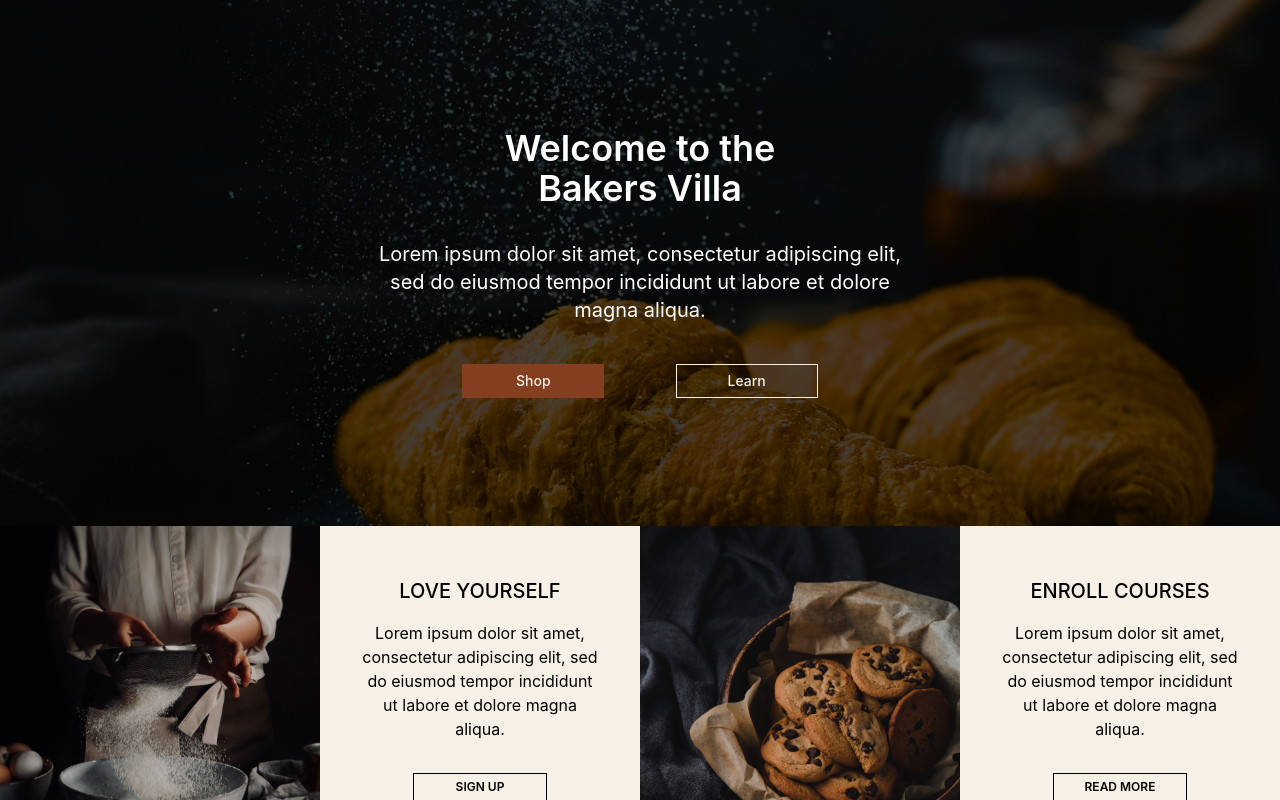
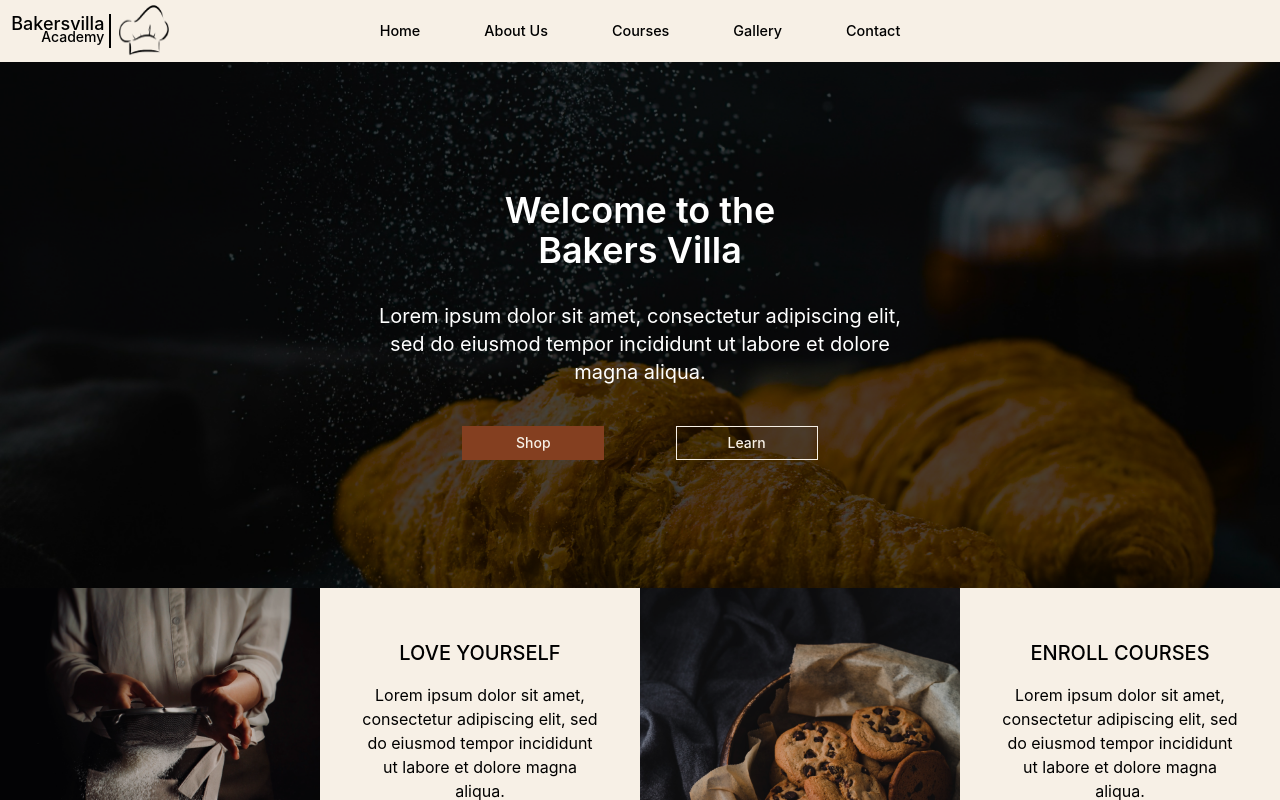
Before and after one commit to jjchann03/Bakersville, a React (Create React App) app: page / in a window 1280 px wide. Shown: the top 800 px of the page. Built offline with nearby package versions, Linux system fonts and the light colour scheme.

Commit message:
updated Navbar

```diff
--- a/src/App.js
+++ b/src/App.js
@@ -6,7 +6,7 @@ import Home from './Pages/Home/Home';
 function App() {
   return (
     <div className="App">
-      {/* <Navbar/> */}
+      <Navbar/>
       <Routes>
         <Route path='/' element={<Home/>}/>
       </Routes>
--- a/src/Navbar/Navbar.js
+++ b/src/Navbar/Navbar.js
@@ -1,26 +1,56 @@
 import { Link } from "react-router-dom";
 import './navbar.css'
+import { IoMenu } from "react-icons/io5";
+import { useState } from "react";
+import { IoClose } from "react-icons/io5";
+
+
 
 export default function Navbar(){
+    const [isMobOpen, setIsMobOpen] = useState(false);
+
     return(
-        <div className="nav-body">
-            <div className="nav-brand">
-                <div id="nav-brand-name">
-                    <p id="bakersvilla">Bakersvilla</p>
-                    <p id="academy">ACADEMY</p>
+        <div className={`grid grid-cols-6 lg:grid-cols-7 bg-[#F7F0E6;] ${(isMobOpen)?'fixed top-0 left-0 z-50':''}`}>
+            <div id="nav-brand" className="nav-brand flex justify-start sm:justify-center items-center w-full col-span-3 sm:col-span-1
+            px-[0.5rem] py-[0.4rem] sm:ml-2 lg:ml-0 lg:py-[0.2rem]">
+                <div id="nav-brand-name" className="text-end">
+                    <p id="bakersvilla" className="font-bold font-medium
+                    text-base sm:text-sm md:text-base xl:text-lg 2xl:text-xl
+                    leading-[11px] sm:leading-[10px] md:leading-[11px] xl:leading-[12px] 2xl:leading-[14px]">Bakersvilla <br/><span className="text-xs sm:text-[0.65rem] md:text-xs xl:text-sm 2xl:text-base
+                    sm:leading-[10px] md:leading-[11px] xl:leading-[12px] 2xl:leading-[14px] "> Academy</span></p>
                 </div>
                 <hr/>
-                <img src={`${process.env.PUBLIC_URL}/images/logo.png`} alt="logo" id="nav-logo"/>
+                <img src={`${process.env.PUBLIC_URL}/images/logo.png`} alt="logo" id="nav-logo" className="w-[13%] sm:w-4/12 2xl:w-3/12 aspect-square"/>
             </div>
 
-            <div className="nav-link-container">
-                <Link className="nav-link">Home</Link>
-                <Link className="nav-link">About Us</Link>
-                <Link className="nav-link">Courses</Link>
-                <Link className="nav-link">Gallery</Link>
-                <Link className="nav-link">Contact</Link>
+            <div className="hidden sm:flex col-span-5 h-full mx-auto justify-center items-center">
+                <Link className="text-[0.75rem] md:text-[0.8rem] lg:text-[0.9rem]
+                font-medium sm:mx-6 md:mx-8 my-0">Home</Link>
+                <Link className="text-[0.75rem] md:text-[0.8rem] lg:text-[0.9rem]
+                font-medium sm:mx-6 md:mx-8 my-0">About Us</Link>
+                <Link className="text-[0.75rem] md:text-[0.8rem] lg:text-[0.9rem]
+                font-medium sm:mx-6 md:mx-8 my-0">Courses</Link>
+                <Link className="text-[0.75rem] md:text-[0.8rem] lg:text-[0.9rem]
+                font-medium sm:mx-6 md:mx-8 my-0">Gallery</Link>
+                <Link className="text-[0.75rem] md:text-[0.8rem] lg:text-[0.9rem]
+                font-medium sm:mx-6 md:mx-8 my-0">Contact</Link>
             </div>
 
+            <div className="block sm:hidden col-span-3 flex justify-end mr-[10%] items-center text-xl">
+                {(isMobOpen)?<IoClose onClick={()=>setIsMobOpen(!isMobOpen)}/>:
+                    <IoMenu onClick={()=>setIsMobOpen(!isMobOpen)} />}
+            </div>
+
+            <div className={`${(isMobOpen?'flex':'hidden')} min-w-screen w-screen min-h-screen h-screen justify-center flex-col items-center`}>
+                <Link className="text-base
+                font-medium my-3">About Us</Link>
+                <Link className="text-base
+                font-medium my-3">Courses</Link>
+                <Link className="text-base
+                font-medium my-3">Gallery</Link>
+                <Link className="text-base
+                font-medium my-3">Contact</Link>
+            </div>
 
         </div>
     );
--- a/src/Navbar/navbar.css
+++ b/src/Navbar/navbar.css
@@ -1,49 +1,6 @@
-.nav-body{
-    width: 100%;
-    display: grid;
-    grid-template-columns: 1fr 3fr 1fr;
+
+.nav-brand hr{
+    height: 60%;
+    border: 0.5px black solid;
+    margin: 0 0.3rem;
 }
-
-.nav-link-container{
-    width: fit-content;
-    margin: auto;
-}
-
-.nav-link{
-    text-decoration: none;
-    margin: 0 1.6rem;
-    font-size: 0.8rem;
-    font-weight: 600;
-    color: black;
-}
-
-.nav-brand{
-    width: fit-content;
-    display: flex;
-    justify-content: center;
-    align-items: center;
-    padding: 0.5rem 1rem;
-}
-#nav-brand-name{
-    margin-right: 0.2rem;
-    text-align: end;
-}
-#bakersvilla{
-    font-size: 1.05rem;
-    font-weight: 700;
-}
-#academy{
-    font-size: 0.75rem;
-    font-weight: 500;
-}
-#nav-brand-name p{
-    margin: 0;
-}
-.nav-brand hr{
-    height: 70%;
-    border: 0.5px black solid;
-}
-#nav-logo{
-    margin: 0 0.5rem 0 0.1rem;
-    width: 3.2rem;
-}
--- /dev/null
+++ b/src/Pages/Home/Components/Courses/CourseCard.js
@@ -0,0 +1,20 @@
+export default function CourseCard(props){
+    return(
+        <div id="card-body">
+            <div id="card-header">
+                <div id="img-container">
+
+                </div>
+                <div id="other-container">
+
+                </div>
+            </div>
+            <div id="card-body">
+                <p>{props.data.text}</p>
+            </div>
+            <div id="card-footer">
+                <button>START</button>
+            </div>
+        </div>
+    )
+}
--- a/src/Pages/Home/Components/Courses/Courses.js
+++ b/src/Pages/Home/Components/Courses/Courses.js
@@ -1,15 +1,37 @@
 import './courses.css'
 
 export default function Courses(){
+    const data = [{
+        "img":"",
+        "img-txt":"Learn with ease",
+        "desc":"Learn with the best quality teachers"
+    },{
+        "img":"",
+        "img-txt":"Learn with ease",
+        "desc":"Learn with the best quality teachers"
+    },{
+        "img":"",
+        "img-txt":"Learn with ease",
+        "desc":"Learn with the best quality teachers"
+    },{
+        "img":"",
+        "img-txt":"Learn with ease",
+        "desc":"Learn with the best quality teachers"
+    }];
+
     return(
-        <div className='courses-body'>
-            <div id='courses-header'>
-                <h3 className='section-heading'>Courses</h3>
-                <p>Lorem ipsum dolor sit amet, consectetur adipiscing elit, sed do eiusmod tempor incididunt ut labore et dolore magna aliqua.</p>
+        <div id='courses-body' className='flex justify-center items-center flex-col'>
+            <div id="courses-header" className='flex flex-col
+            w-10/12 sm:w-7/12 lg:w-5/12
+            mt-[1rem] sm:mt-4 md:mt-8'>
+                <h3 id="courses-heading" className='text-xl md:text-2xl lg:text-3xl xl:text-4xl font-semibold  mb-[0.5rem] md:mb-4'>Courses</h3>
+                <p className='text-[0.6rem] phone:text-xs md:text-sm lg:text-base tracking-[1px]'>Lorem ipsum dolor sit amet, consectetur adipiscing elit, sed do eiusmod tempor incididunt ut labore et dolore magna aliqua.</p>
             </div>
-            <div className='carousel-body'>
-                <div className='carousel-container'>
+            <div id='carousel-body' className='flex flex-col justify-center items-center'>
+                <div id='carousel-container' className='flex justify-center items-center w-[90%]'>
+                    {/* {data.map((key,index),()=>{
 
+                    })} */}
                 </div>
                 <div className='carousel-btn-container'>
                     <button className='carousel-btn'></button>
--- a/src/Pages/Home/Components/Footer/Footer.js
+++ b/src/Pages/Home/Components/Footer/Footer.js
@@ -27,13 +27,13 @@ export default function Footer(){
                 <div id='footer-email-container' className='w-9/12 sm:w-10/12 lg:w-7/12 relative'>
                     <input type='email' placeholder='Email Address' className='w-full
                     h-[1.4rem] sm:h-[1.8rem] md:h-[2.3rem] lg:h-[2.5rem] p-2 lg:px-4  border-[1px] border-slate-950 bg-transparent rounded-full
-                    text-[0.6rem] phone:text-xs md:text-sm lg:text-base 2xl:text-lg'></input>
+                    text-[0.6rem] phone:text-[0.7rem] md:text-sm lg:text-base 2xl:text-lg'></input>
                     <button type='submit' className='absolute
                     w-[1rem] sm:w-[1.4rem] md:w-[1.9rem] lg:w-[2.1rem]
                     bg-red-900 aspect-square rounded-full text-white flex justify-center items-center box-border
                     top-[26%] right-[2%] sm:top-[12%] lg:top-[8%] lg:right-[2%]'><FaArrowRight className='text-[0.6rem] phone:text-xs md:text-sm lg:text-base 2xl:text-lg'/></button>
                 </div>
-                <div id='footer-icon-container' className='flex justify-start items-center mt-4 phone:mt-2 sm:mt-4 lg:mt-8 w-full'>
+                <div id='footer-icon-container' className='flex justify-start items-center mt-4 phone:mt-2 sm:mt-4 lg:mt-4 lg:mb-4 w-full'>
                     <FaSquareFacebook className='text-lg phone:text-base sm:text-lg lg:text-2xl mr-3 text-red-900'/>
                     <FaSquareTwitter className='text-lg lg:text-2xl mr-3 text-red-900'/>
                     <FaSquareInstagram className='text-lg lg:text-2xl mr-3 text-red-900'/>
@@ -44,7 +44,7 @@ export default function Footer(){
 
             <div id="footer-menu" className='col-span-2 phone:col-span-1 row-span-7 flex flex-col justify-center items-center'>
                 <Link className="my-2
-                text-[0.6rem] phone:text-sm md:text-base 2xl:text-lg">Home</Link>
+                text-[0.6rem] phone:text-xs md:text-sm lg:text-base 2xl:text-lg">Home</Link>
                 <Link className="my-2
                 text-[0.6rem] phone:text-xs md:text-sm lg:text-base 2xl:text-lg">About Us</Link>
                 <Link className="my-2
```
